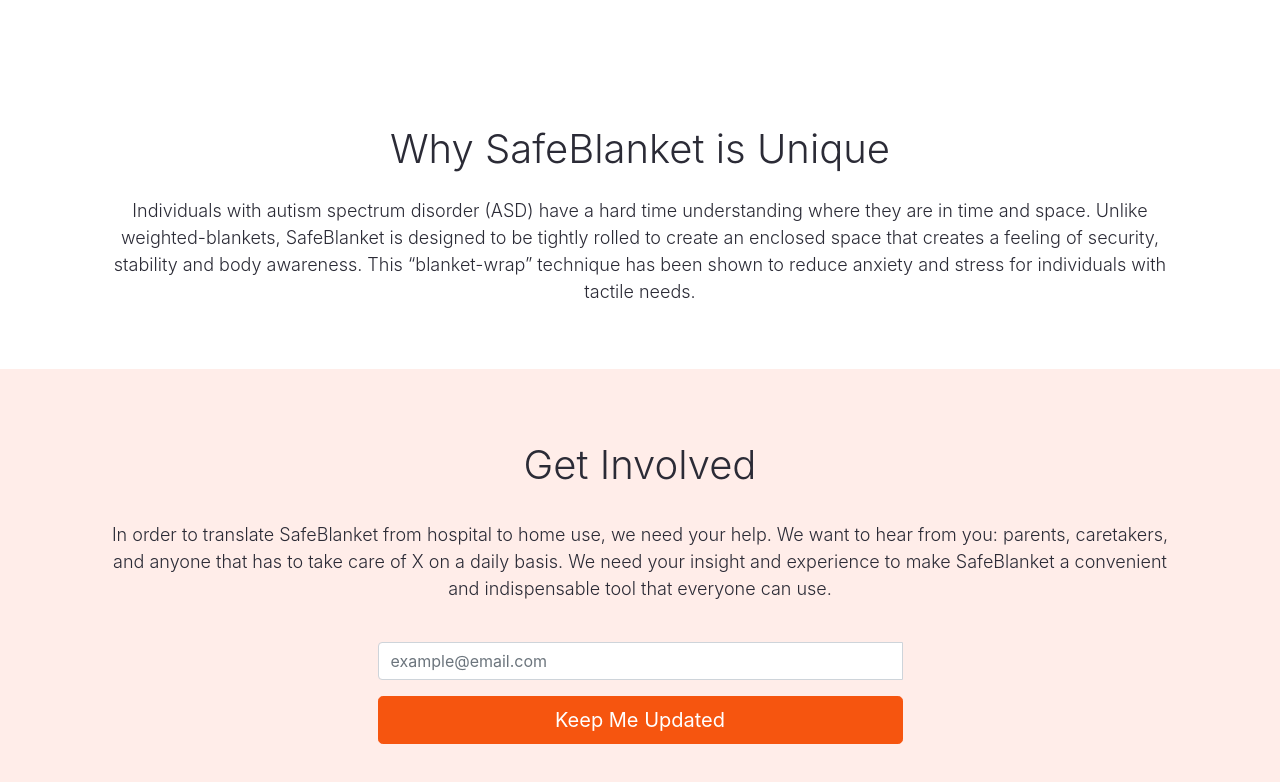
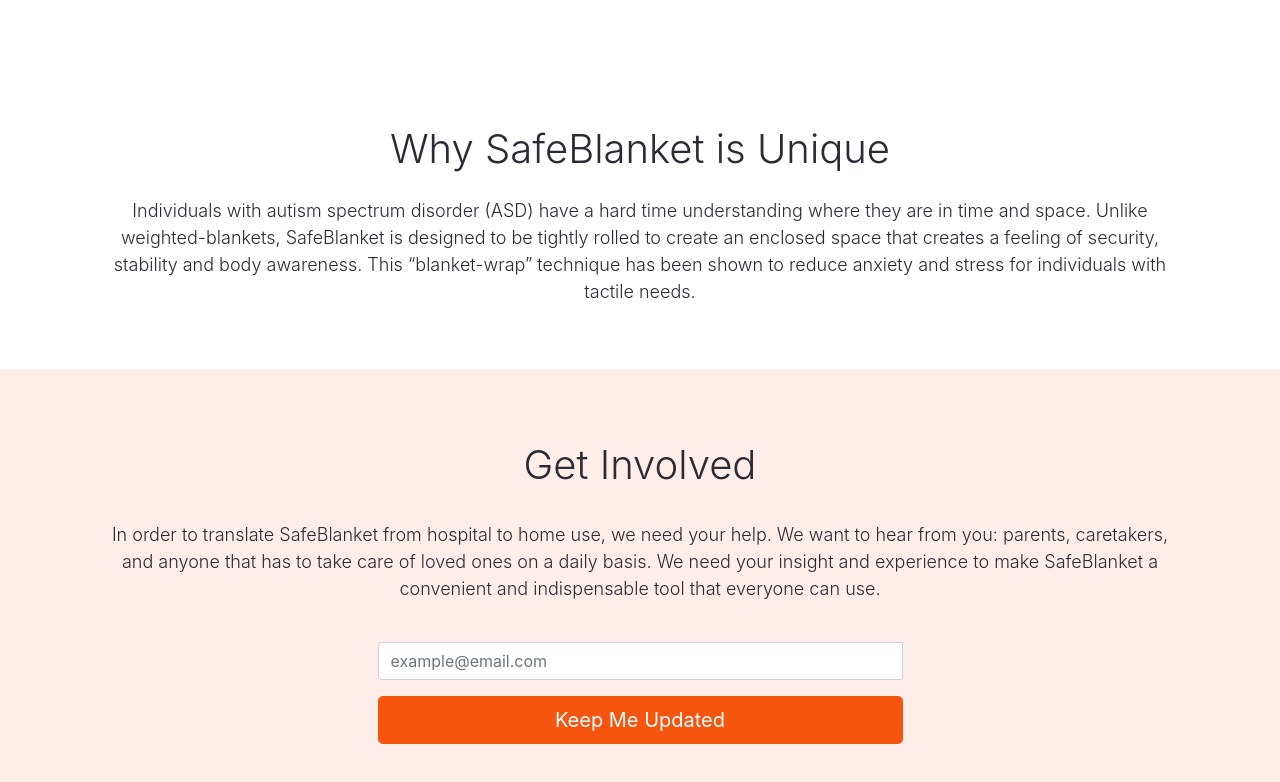
Before and after one commit to berthakuo/Safe_Blanket, a website: page index.html in a window 1280 px wide. Shown: the part 1593-2375 px from the top of the page. Drawn offline with nearby package versions, Linux system fonts and the light colour scheme.

Commit message:
replace X with loved ones in Get Involved section

```diff
--- a/index.html
+++ b/index.html
@@ -70,7 +70,7 @@
             <div class="container">
                 <div class="col-sm-12 col-12">
                     <h2 class="text-center display-5 py-4">Get Involved</h2>
-                    <p class="lead text-center">In order to translate SafeBlanket from hospital to home use, we need your help. We want to hear from you: parents, caretakers, and anyone that has to take care of X on a daily basis. We need your insight and experience to make SafeBlanket a convenient and indispensable tool that everyone can use.</p>
+                    <p class="lead text-center">In order to translate SafeBlanket from hospital to home use, we need your help. We want to hear from you: parents, caretakers, and anyone that has to take care of loved ones on a daily basis. We need your insight and experience to make SafeBlanket a convenient and indispensable tool that everyone can use.</p>
                     <div class="row justify-content-center">
                         <div class="col-sm-6 col-12 input-group py-4">
                             <input type="text" class="form-control" placeholder="example@email.com" aria-label="email">
```
